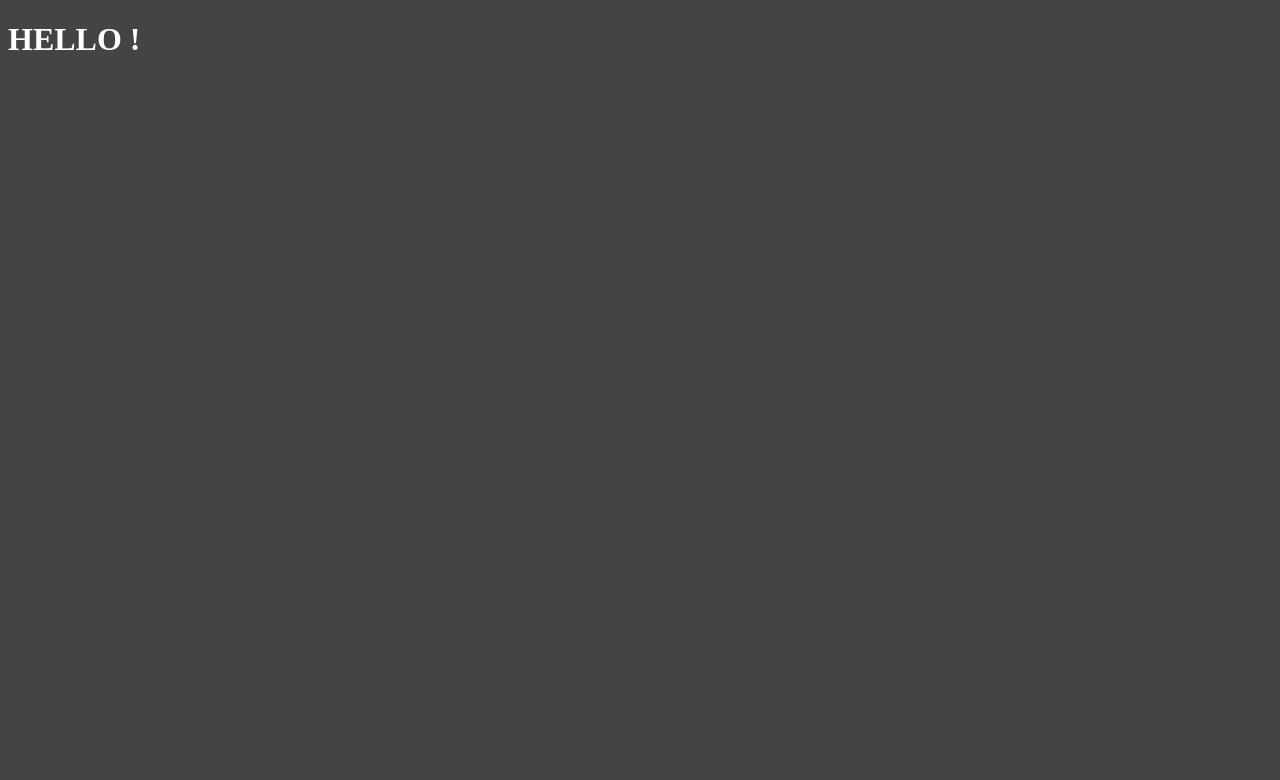
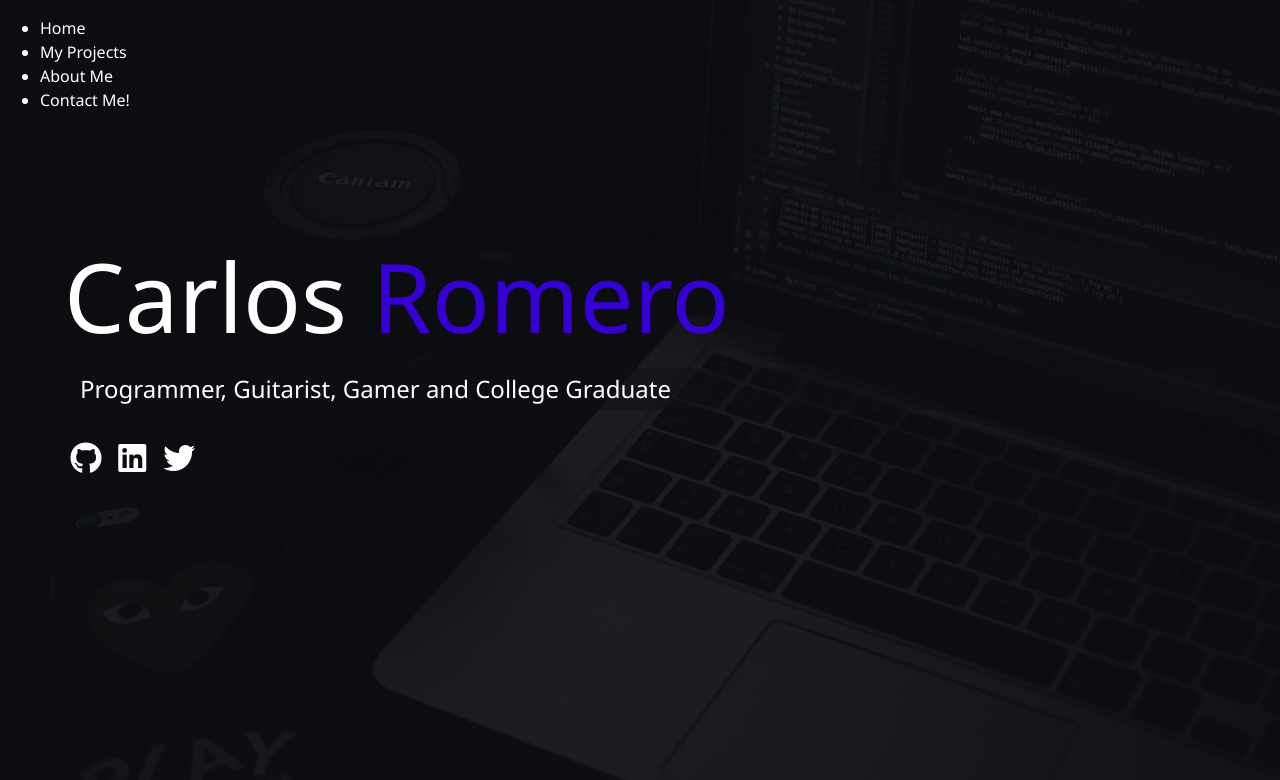
Before and after one commit to cmr378/Portfolio, a PHP site: page /dist/port.html in a window 1280 px wide. Before the commit the part shown is almost empty. Shown: the top 780 px of the page. Run offline with PHP 8.4, Linux system fonts and the light colour scheme; some libraries are stand-ins or nearby versions.

Commit message:
Homepage overlay and features added using main sass

```diff
--- a/dist/css/main.css
+++ b/dist/css/main.css
@@ -1,3 +1,61 @@
+* {
+  box-sizing: border-box; }
+
 body {
-  background: #444;
-  color: #fff; }
+  background: #0b0c10;
+  color: #fff;
+  height: 100%;
+  margin: 0;
+  font-family: 'Segoe UI', Tahoma, Geneva, Verdana, sans-serif;
+  line-height: 1.5; }
+  body#bg-img {
+    background: url(../img/b2.jpg);
+    background-size: cover;
+    background-repeat: no-repeat;
+    background-position: center center; }
+    body#bg-img:after {
+      content: '';
+      position: absolute;
+      top: 0;
+      right: 0;
+      width: 100%;
+      height: 100%;
+      z-index: -1;
+      background: rgba(11, 12, 16, 0.9); }
+
+h1, h2, h3 {
+  margin: 0;
+  font-weight: 400; }
+  h1.lg-heading, h2.lg-heading, h3.lg-heading {
+    font-size: 6rem; }
+  h1.sm-heading, h2.sm-heading, h3.sm-heading {
+    margin-bottom: 2rem;
+    padding: 0.2rem 1rem;
+    background: rgba(15, 17, 22, 0.5); }
+
+a {
+  color: #fff;
+  text-decoration: none; }
+
+header {
+  position: fixed;
+  z-index: 2;
+  width: 100%; }
+
+.text-secondary {
+  color: #3500D3; }
+
+main {
+  padding: 4rem;
+  height: 100%; }
+  main .icons {
+    margin-top: 1rem; }
+  main a {
+    padding: 0.4rem; }
+    main a:hover {
+      color: #3500D3;
+      transition: all 0.5s ease-out; }
+  main#home {
+    overflow: hidden; }
+    main#home h1 {
+      margin-top: 20vh; }
--- a/dist/port.html
+++ b/dist/port.html
@@ -8,12 +8,64 @@
   initial-scale=1.0">
   <meta http-equiv="X-UA-Compatible"
   content="ie-edge">
+  <script src="https://kit.fontawesome.com/de944cbc0a.js" crossorigin="anonymous"></script>
   <link rel="stylesheet" href="css/main.css">
   <title>Welcome to my page</title>
 </head>
 
-<body>
-  <h1>HELLO !</h1>
+<body id="bg-img">
+  <header>
+    <div class="menu-btn">
+      <div class = "btn-line"></div>
+      <div class = "btn-line"></div>
+      <div class = "btn-line"></div>
+    </div>
+
+    <nav class ="menu">
+      <div class ="menu-branding">
+      </div>
+      <ul class = "menu-nav">
+        <li class = "nav-item">
+          <a href = "/" class = "nav-link">
+            Home
+          </a>
+        </li>
+        <li class = "nav-item">
+          <a href = "/projects.html" class = "nav-link">
+            My Projects
+          </a>
+        </li>
+        <li class = "nav-item">
+          <a href = "/about.html" class = "nav-link">
+            About Me
+          </a>
+        </li>
+        <li class = "nav-item">
+          <a href = "/contact.html" class = "nav-link">
+            Contact Me!
+          </a>
+        </li>
+      </ul>
+    </nav>
+  </header>
+
+  <main id = "home">
+    <h1 class ="lg-heading">
+      Carlos <span class = "text-secondary">Romero</span>
+    </h1>
+    <h2 class = "sm-heading">
+      Programmer, Guitarist, Gamer and College Graduate
+    </h2>
+    <div class="icons">
+      <a href="https://github.com/cmr378" target ="_blank">
+        <i class = "fab fa-github fa-2x"></i>
+      </a>
+      <a href="https://www.linkedin.com/in/carlos-romero-3b03a9139/" target = "_blank">
+        <i class = "fab fa-linkedin fa-2x"></i>
+      </a>
+      <a >
+        <i class = "fab fa-twitter fa-2x"></i>
+      </a>
+  </main>
 </body>
-
 </html>
--- a/scss/main.scss
+++ b/scss/main.scss
@@ -1,6 +1,110 @@
-$primary-color: #444;
+$primary-color: #0b0c10;
+$secondary-color: #3500D3;
+$show-home-image: true;
+$home-image: url(../img/b2.jpg);
+$background-opacity: 0.9;
+
+//function
+@mixin  easeOut{
+  transition: all 0.5s ease-out;
+}
+
+@mixin background {
+  @if $show-home-image {
+    &#bg-img{
+      background: $home-image;
+      background-size: cover;
+      background-repeat: no-repeat;
+      background-position: center center;
+
+      &:after {
+        content:'';
+        //cover the entire body
+        position: absolute;
+        // starts at top right (0,0)
+        top:0;
+        right:0;
+
+        //covers the entire page from starting point
+        width:100%;
+        height:100%;
+
+        //overlay bg
+        z-index: -1;
+        background: rgba($primary-color,$background-opacity)
+
+      }
+
+    }
+  }
+}
+
+*{
+  box-sizing: border-box;
+}
 
 body{
+  @include background;
   background: $primary-color;
   color: #fff;
+  height: 100%;
+  margin: 0;
+  font-family: 'Segoe UI', Tahoma, Geneva, Verdana, sans-serif;
+  line-height: 1.5;
 }
+
+//Headings
+
+h1,h2,h3 {
+  margin:0;
+  font-weight: 400;
+
+  &.lg-heading {
+    font-size: 6rem;
+  }
+
+  &.sm-heading {
+    margin-bottom: 2rem;
+    padding: 0.2rem 1rem;
+    background: rgba(lighten($primary-color, 2),0.5);
+  }
+}
+
+a {
+  color: #fff;
+  text-decoration: none;
+}
+
+header{
+  position: fixed;
+  z-index:2;
+  width:100%;
+}
+
+.text-secondary {
+  color: $secondary-color;
+}
+
+main{
+  padding: 4rem;
+  height: 100%;
+
+  .icons {
+    margin-top: 1rem;
+  }
+  a {
+    padding: 0.4rem;
+    &:hover {
+      color: $secondary-color;
+      @include easeOut;
+    }
+  }
+  &#home{
+    //no scroll bys
+    overflow:hidden;
+    h1{
+      //viewport height, entire screen is composed of 100
+      margin-top: 20vh;
+    }
+  }
+}
```
Also changed, not shown: dist/img/b2.jpg (added), dist/img/b3.jpg (added), dist/img/b4.jpg (added), dist/img/background.jpg (added), dist/img/self.jpeg (added), dist/js/main.js (added), 2 other files.
